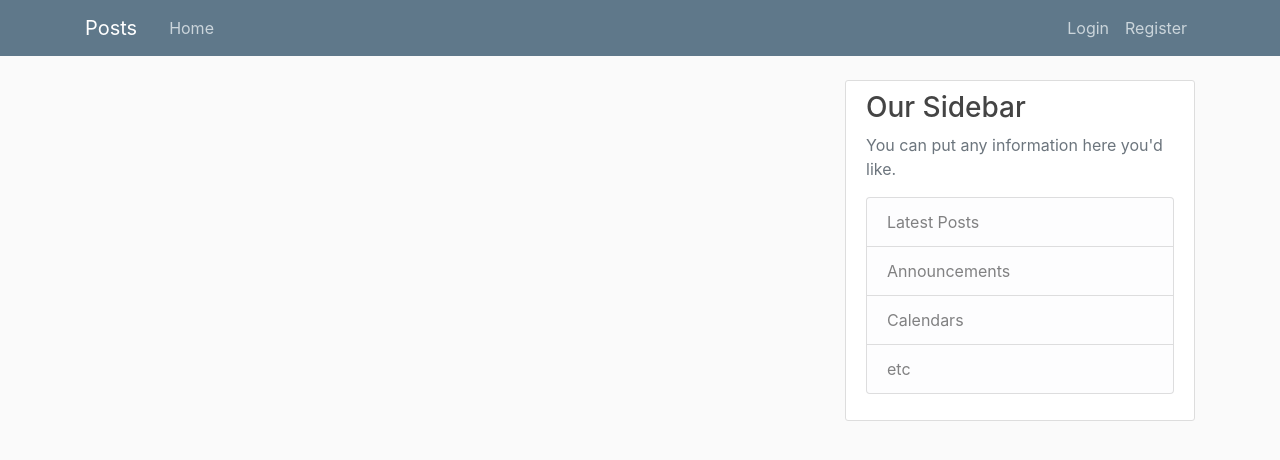
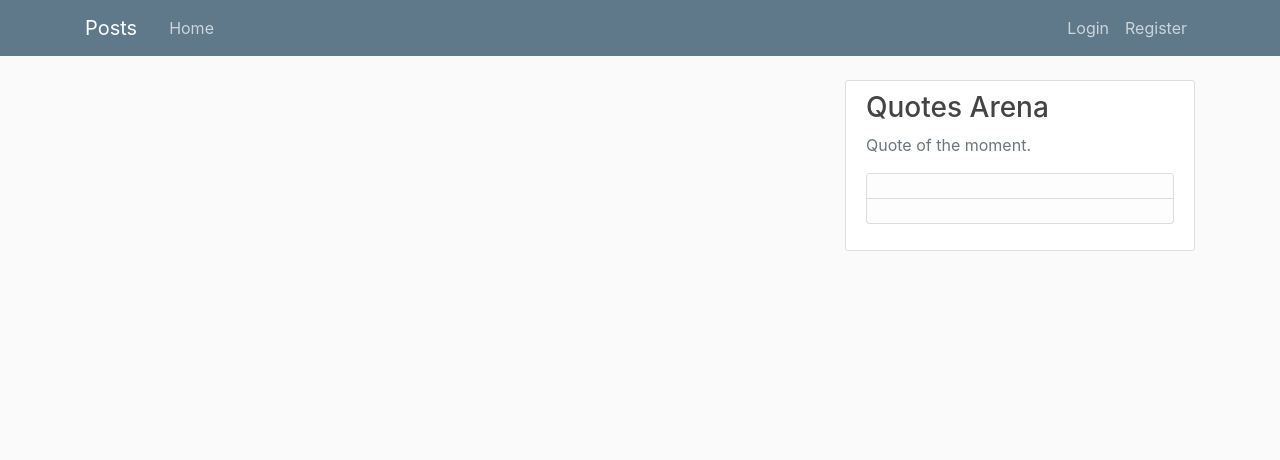
Before and after one commit to MugachaGichamba/blog_post, a Flask app: page / in a window 1280 px wide. Shown: the top 460 px of the page. Run offline with Flask 2, Linux system fonts and the light colour scheme; data that the repository does not hold is empty; some libraries are stand-ins or nearby versions.

Commit message:
successfully fetched and displayed random quotes

```diff
--- a/blog/routes.py
+++ b/blog/routes.py
@@ -3,13 +3,15 @@ from blog.forms import RegistrationForm, LoginForm, PostForm, CommentForm
 from blog.models import User, Post, Comment
 from blog import app, db, bcrypt
 from flask_login import login_user, logout_user, current_user, login_required
-
+import requests
 
 @app.route('/')
 @app.route('/home')
 def home():
+    url = "http://quotes.stormconsultancy.co.uk/random.json"
+    quotes = requests.get(url).json()
     posts = Post.query.all()
-    return render_template('home.html', posts=posts, title="Home")
+    return render_template('home.html', posts=posts, quotes=quotes,  title="Home")
 
 
 @app.route('/register', methods=['GET', 'POST'])
--- a/blog/templates/home.html
+++ b/blog/templates/home.html
@@ -17,3 +17,18 @@
         </article>
     {% endfor %}
 {% endblock content %}
+{% block quotes %}
+
+    <div class="content-section">
+        <h3>Quotes Arena</h3>
+        <p class='text-muted'>Quote of the moment.
+
+        <ul class="list-group">
+            <li class="list-group-item list-group-item-light">{{ quotes.author }}</li>
+            <li class="list-group-item list-group-item-light">{{ quotes.quote }}</li>
+        </ul>
+
+        </p>
+    </div>
+
+{% endblock quotes %}
--- a/blog/templates/layout.html
+++ b/blog/templates/layout.html
@@ -68,17 +68,10 @@
             {% block content %}{% endblock %}
         </div>
         <div class="col-md-4">
-            <div class="content-section">
-                <h3>Our Sidebar</h3>
-                <p class='text-muted'>You can put any information here you'd like.
-                <ul class="list-group">
-                    <li class="list-group-item list-group-item-light">Latest Posts</li>
-                    <li class="list-group-item list-group-item-light">Announcements</li>
-                    <li class="list-group-item list-group-item-light">Calendars</li>
-                    <li class="list-group-item list-group-item-light">etc</li>
-                </ul>
-                </p>
-            </div>
+            {% block quotes %}
+
+            {% endblock quotes %}
+
         </div>
     </div>
 </main>
```
